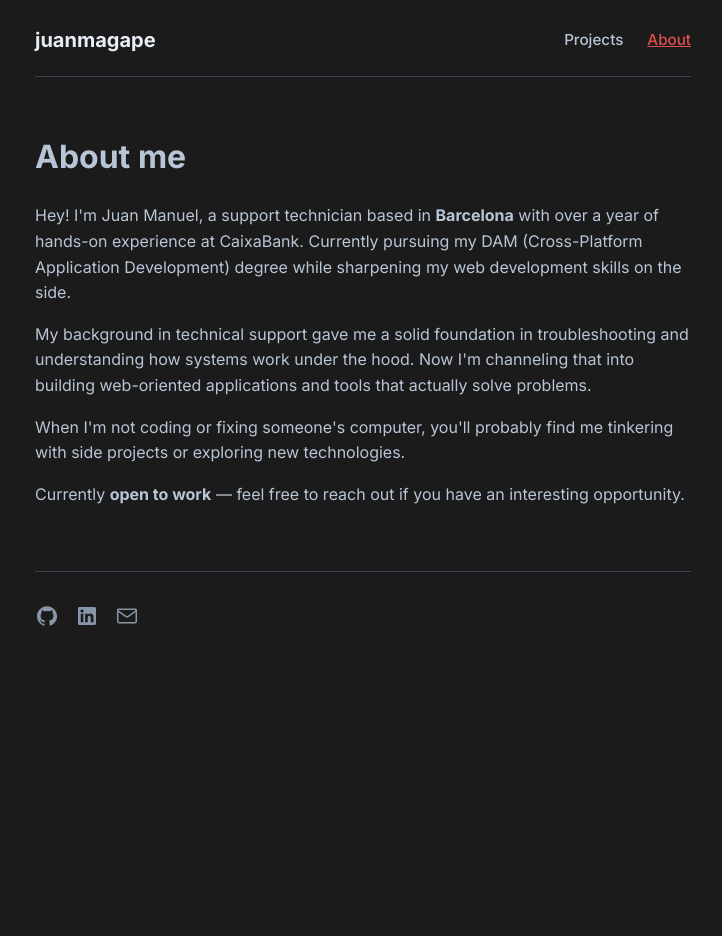
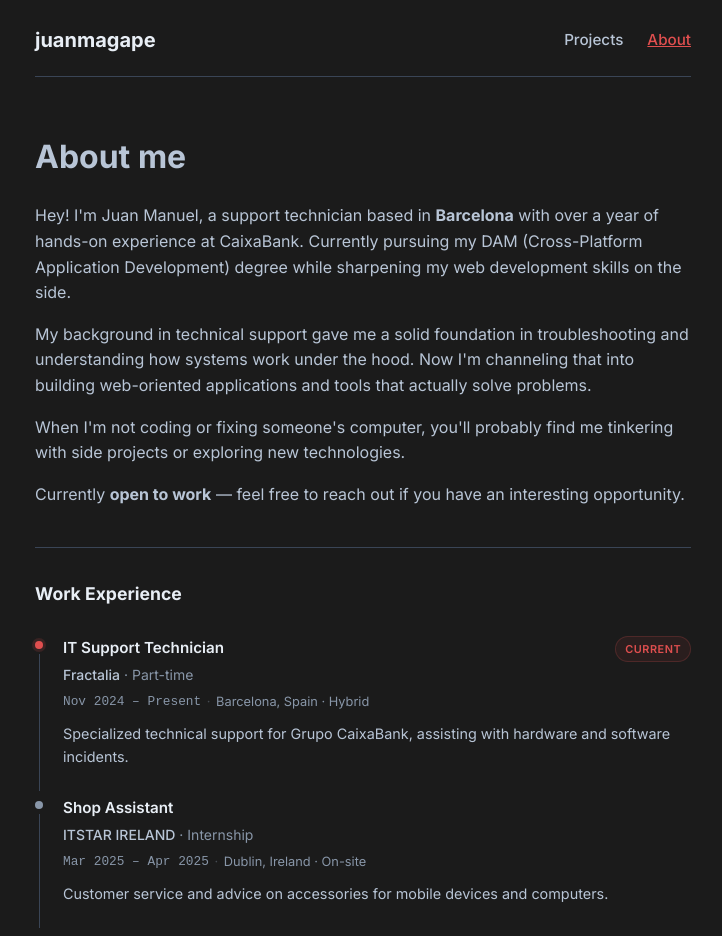
Before and after one commit to juanmagape/portfoliov2, a React (Vite) app: page /about in a window 1280 px wide. Shown: the top 936 px of the page, without its empty margins (277-999 px from the left). Before the commit the page ends 800 px from the top, so only its background shows below. Built offline with nearby package versions, Linux system fonts and the light colour scheme.

Commit message:
About: Add work experience

```diff
--- a/src/App.css
+++ b/src/App.css
@@ -240,3 +240,126 @@ a:hover {
   padding-top: 2rem;
   border-top: 1px solid var(--border-color);
 }
+
+/* Experience Section */
+.experience-section {
+    margin-top: 2.5rem;
+    padding-top: 2rem;
+    border-top: 1px solid var(--border-color);
+}
+
+.experience-section h2 {
+    font-size: 1.1rem;
+    font-weight: 700;
+    color: var(--heading-color);
+    margin: 0 0 1.75rem 0;
+}
+
+.experience-timeline {
+    display: flex;
+    flex-direction: column;
+}
+
+.experience-item {
+    display: flex;
+    gap: 1.25rem;
+}
+
+.experience-line {
+    display: flex;
+    flex-direction: column;
+    align-items: center;
+    flex-shrink: 0;
+    padding-top: 5px;
+}
+
+.experience-dot {
+    width: 8px;
+    height: 8px;
+    border-radius: 50%;
+    background-color: var(--light-gray);
+    flex-shrink: 0;
+}
+
+.experience-dot.dot-current {
+    background-color: var(--link-color);
+    box-shadow: 0 0 0 3px rgba(224, 79, 79, 0.15);
+}
+
+.experience-connector {
+    width: 1px;
+    flex: 1;
+    min-height: 20px;
+    background-color: var(--border-color);
+    margin: 5px 0;
+}
+
+.experience-card {
+    flex: 1;
+    padding-bottom: 1.75rem;
+}
+
+.experience-header {
+    display: flex;
+    align-items: flex-start;
+    justify-content: space-between;
+    gap: 0.75rem;
+    margin-bottom: 0.25rem;
+}
+
+.experience-title {
+    font-size: 0.95rem;
+    font-weight: 600;
+    color: var(--heading-color);
+    margin: 0 0 0.1rem;
+}
+
+.experience-company {
+    font-size: 0.875rem;
+    font-weight: 500;
+    color: var(--text-color);
+}
+
+.experience-type {
+    font-size: 0.875rem;
+    color: var(--light-gray);
+}
+
+.experience-badge {
+    font-size: 0.68rem;
+    font-weight: 600;
+    letter-spacing: 0.05em;
+    text-transform: uppercase;
+    color: var(--link-color);
+    background: rgba(224, 79, 79, 0.08);
+    border: 1px solid rgba(224, 79, 79, 0.2);
+    padding: 0.2rem 0.55rem;
+    border-radius: 999px;
+    white-space: nowrap;
+    flex-shrink: 0;
+}
+
+.experience-meta {
+    display: flex;
+    flex-wrap: wrap;
+    align-items: center;
+    gap: 0.35rem;
+    font-size: 0.8rem;
+    color: var(--light-gray);
+    margin-bottom: 0.6rem;
+}
+
+.experience-separator {
+    opacity: 0.4;
+}
+
+.experience-period {
+    font-family: 'JetBrains Mono', monospace;
+}
+
+.experience-description {
+    font-size: 0.9rem;
+    color: var(--text-color);
+    margin: 0;
+    line-height: 1.6;
+}
--- a/src/components/about.jsx
+++ b/src/components/about.jsx
@@ -1,4 +1,34 @@
 function About() {
+    const experiences = [
+        {
+            title: "IT Support Technician",
+            company: "Fractalia",
+            type: "Part-time",
+            period: "Nov 2024 – Present",
+            location: "Barcelona, Spain · Hybrid",
+            description: "Specialized technical support for Grupo CaixaBank, assisting with hardware and software incidents.",
+            current: true,
+        },
+        {
+            title: "Shop Assistant",
+            company: "ITSTAR IRELAND",
+            type: "Internship",
+            period: "Mar 2025 – Apr 2025",
+            location: "Dublin, Ireland · On-site",
+            description: "Customer service and advice on accessories for mobile devices and computers.",
+            current: false,
+        },
+        {
+            title: "IT Staff",
+            company: "STUCOM Centre d'Estudis",
+            type: "Internship",
+            period: "Jun 2024 – Oct 2024",
+            location: "Barcelona, Spain · On-site",
+            description: "Maintenance and repair of computer systems to optimize performance and extend their useful life.",
+            current: false,
+        },
+    ];
+
     return (
         <div className="about-wrapper">
             <h1>About me</h1>
@@ -7,21 +37,52 @@ function About() {
                 <p>
                     Hey! I'm Juan Manuel, a support technician based in <strong>Barcelona</strong> with over a year of hands-on experience at CaixaBank. Currently pursuing my DAM (Cross-Platform Application Development) degree while sharpening my web development skills on the side.
                 </p>
-
                 <p>
                     My background in technical support gave me a solid foundation in troubleshooting and understanding how systems work under the hood. Now I'm channeling that into building web-oriented applications and tools that actually solve problems.
                 </p>
-
                 <p>
                     When I'm not coding or fixing someone's computer, you'll probably find me tinkering with side projects or exploring new technologies.
                 </p>
-
                 <p className="open-to-work">
                     Currently <strong>open to work</strong> — feel free to reach out if you have an interesting opportunity.
                 </p>
             </div>
+
+            <div className="experience-section">
+                <h2>Work Experience</h2>
+
+                <div className="experience-timeline">
+                    {experiences.map((exp, index) => (
+                        <div className="experience-item" key={index}>
+                            <div className="experience-line">
+                                <div className={`experience-dot ${exp.current ? "dot-current" : ""}`} />
+                                {index < experiences.length - 1 && <div className="experience-connector" />}
+                            </div>
+
+                            <div className="experience-card">
+                                <div className="experience-header">
+                                    <div>
+                                        <h3 className="experience-title">{exp.title}</h3>
+                                        <span className="experience-company">{exp.company}</span>
+                                        <span className="experience-type"> · {exp.type}</span>
+                                    </div>
+                                    {exp.current && <span className="experience-badge">Current</span>}
+                                </div>
+
+                                <div className="experience-meta">
+                                    <span className="experience-period">{exp.period}</span>
+                                    <span className="experience-separator">·</span>
+                                    <span className="experience-location">{exp.location}</span>
+                                </div>
+
+                                <p className="experience-description">{exp.description}</p>
+                            </div>
+                        </div>
+                    ))}
+                </div>
+            </div>
         </div>
-    )
+    );
 }
 
-export default About
+export default About;
```
